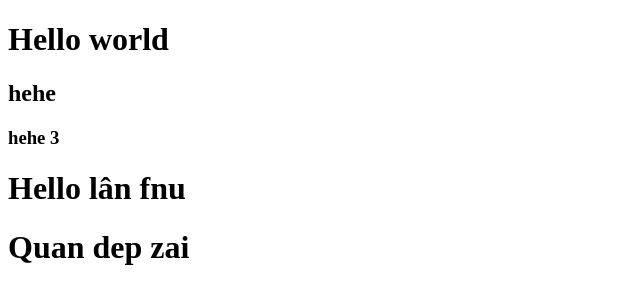
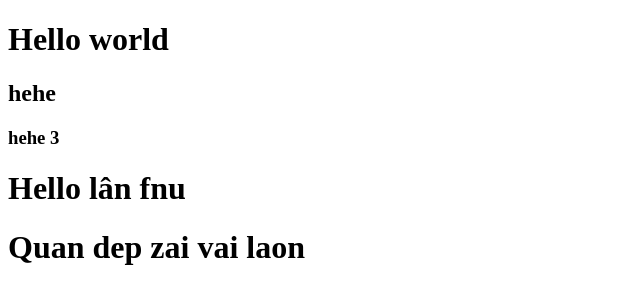
Before and after one commit to hiuhuyn/test-jenkins-github, a plain HTML site: page index.html in a window 1280 px wide. Shown: the whole page, without its empty margins (0-640 px from the left). Drawn offline with Linux system fonts and the light colour scheme.

Commit message:
Update index.html

```diff
--- a/index.html
+++ b/index.html
@@ -3,4 +3,4 @@
 <h2>hehe</h2>
 <h3>hehe 3</h3>
 <h1>Hello lân fnu</h1>
-<h1>Quan dep zai</h1>
+<h1>Quan dep zai vai laon</h1>
```
